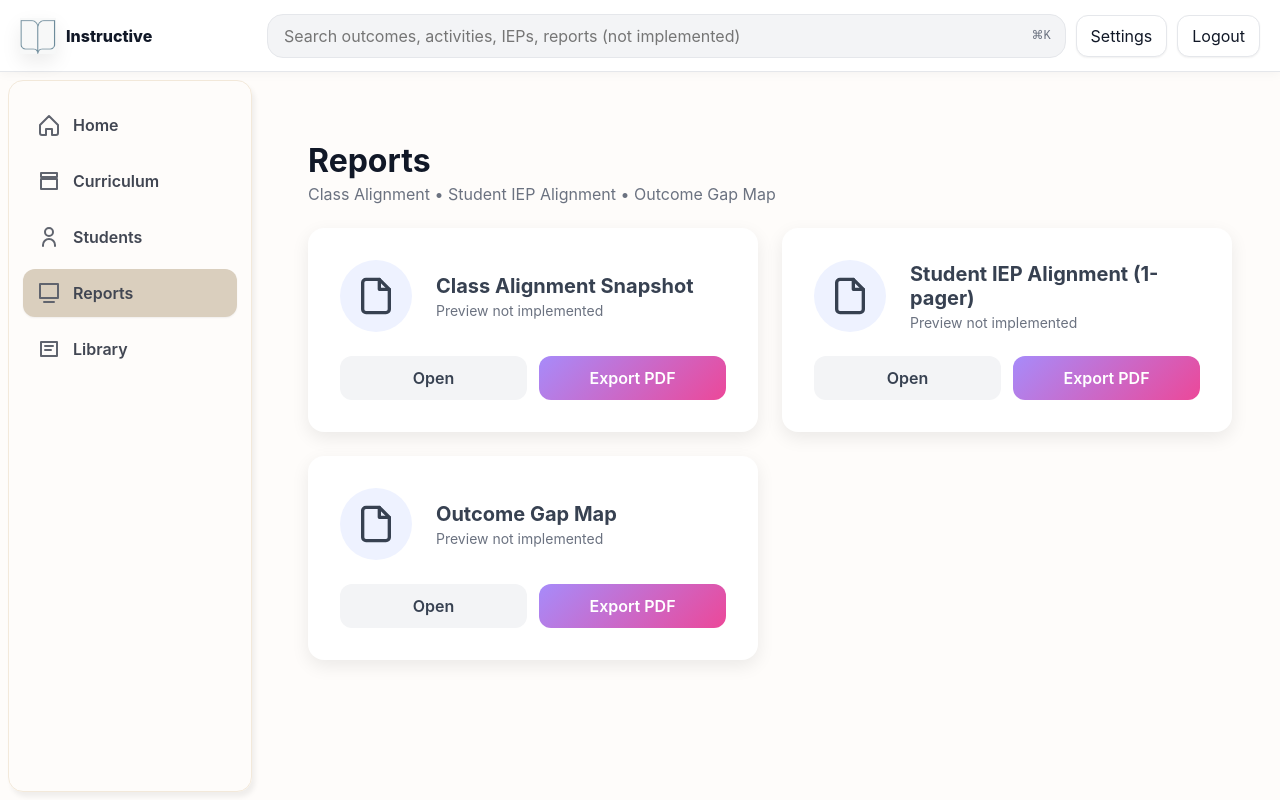
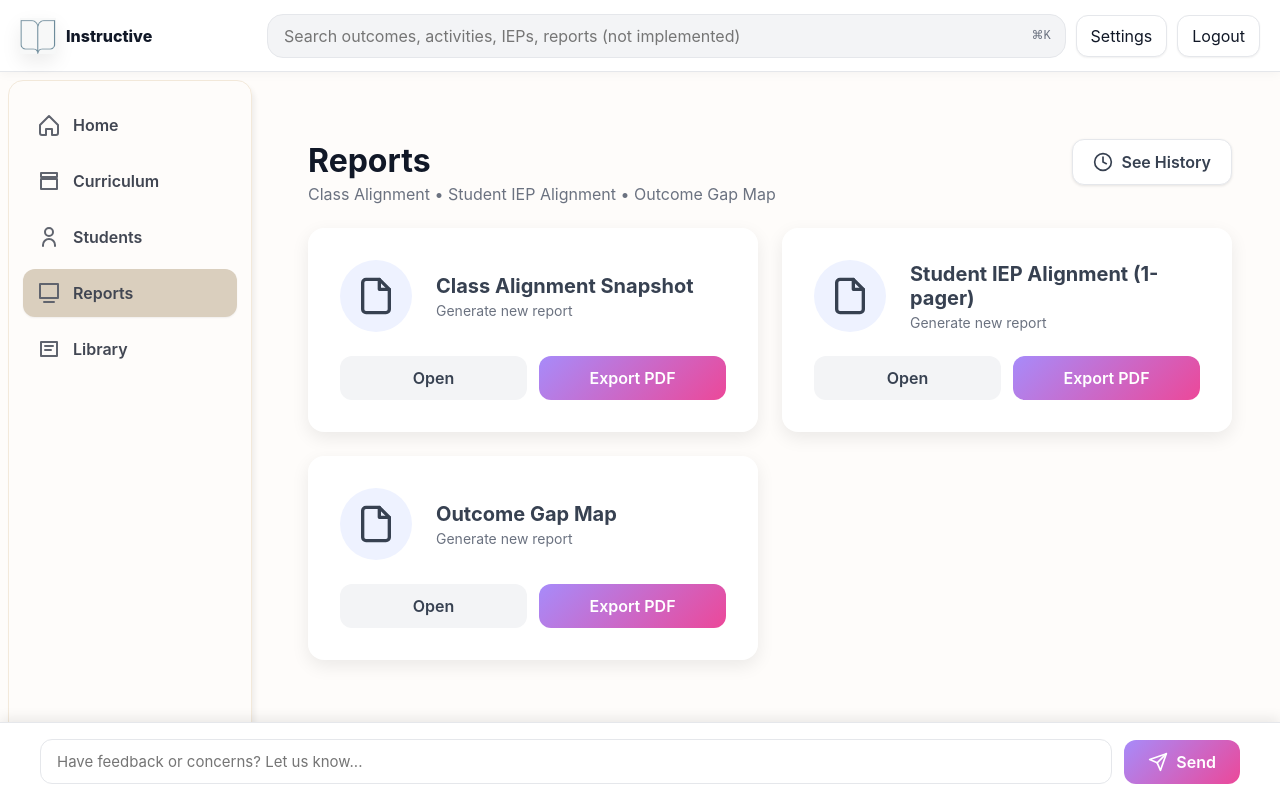
Before and after one commit to logie87/objectObject, a React (Vite) app in the folder frontend/: page /app/reports in a window 1280 px wide. Built offline with nearby package versions, Linux system fonts and the light colour scheme.

Commit message:
history button in reports added

```diff
--- a/frontend/src/pages/ReportsPage.tsx
+++ b/frontend/src/pages/ReportsPage.tsx
@@ -1,5 +1,6 @@
+import { useState } from 'react';
 
-// Color constants Open
+// Color constants
 const COLORS = {
   buttonGradientStart: "#a78bfa",
   buttonGradientEnd: "#ec4899",
@@ -27,6 +28,51 @@ const Icons = {
       <polyline points="14 2 14 8 20 8" />
     </svg>
   ),
+  History: () => (
+    <svg
+      width="20"
+      height="20"
+      viewBox="0 0 24 24"
+      fill="none"
+      stroke="currentColor"
+      strokeWidth="2"
+      strokeLinecap="round"
+      strokeLinejoin="round"
+    >
+      <circle cx="12" cy="12" r="10" />
+      <polyline points="12 6 12 12 16 14" />
+    </svg>
+  ),
+  Send: () => (
+    <svg
+      width="20"
+      height="20"
+      viewBox="0 0 24 24"
+      fill="none"
+      stroke="currentColor"
+      strokeWidth="2"
+      strokeLinecap="round"
+      strokeLinejoin="round"
+    >
+      <line x1="22" y1="2" x2="11" y2="13" />
+      <polygon points="22 2 15 22 11 13 2 9 22 2" />
+    </svg>
+  ),
+  Close: () => (
+    <svg
+      width="20"
+      height="20"
+      viewBox="0 0 24 24"
+      fill="none"
+      stroke="currentColor"
+      strokeWidth="2"
+      strokeLinecap="round"
+      strokeLinejoin="round"
+    >
+      <line x1="18" y1="6" x2="6" y2="18" />
+      <line x1="6" y1="6" x2="18" y2="18" />
+    </svg>
+  ),
 };
 
 const reports = [
@@ -35,16 +81,138 @@ const reports = [
   "Outcome Gap Map",
 ];
 
+const historyData = [
+  { date: "Nov 8, 2025 • 10:30 AM", report: "Class Alignment Snapshot", unit: "Unit 3: Fractions" },
+  { date: "Nov 7, 2025 • 2:15 PM", report: "Student IEP Alignment", unit: "Unit 2: Decimals" },
+  { date: "Nov 6, 2025 • 9:45 AM", report: "Outcome Gap Map", unit: "Unit 3: Fractions" },
+  { date: "Nov 5, 2025 • 3:20 PM", report: "Class Alignment Snapshot", unit: "Unit 1: Addition" },
+  { date: "Nov 4, 2025 • 11:00 AM", report: "Student IEP Alignment", unit: "Unit 3: Fractions" },
+];
+
 export default function ReportsPage() {
+  const [showHistory, setShowHistory] = useState(false);
+  const [feedback, setFeedback] = useState("");
+  const [showFeedbackSuccess, setShowFeedbackSuccess] = useState(false);
+
+  const handleSendFeedback = () => {
+    if (feedback.trim()) {
+      setShowFeedbackSuccess(true);
+      setFeedback("");
+      setTimeout(() => setShowFeedbackSuccess(false), 3000);
+    }
+  };
+
   return (
-    <div style={{ padding: 24 }}>
-      <div style={{ marginBottom: 24 }}>
-        <h1 style={{ fontSize: 32, marginBottom: 4 }}>Reports</h1>
-        <div style={{ color: COLORS.mutedText }}>
-          Class Alignment • Student IEP Alignment • Outcome Gap Map
+    <div style={{ padding: 24, paddingBottom: 120 }}>
+      <div style={{ marginBottom: 24, display: "flex", justifyContent: "space-between", alignItems: "center" }}>
+        <div>
+          <h1 style={{ fontSize: 32, marginBottom: 4 }}>Reports</h1>
+          <div style={{ color: COLORS.mutedText }}>
+            Class Alignment • Student IEP Alignment • Outcome Gap Map
+          </div>
         </div>
+        <button
+          onClick={() => setShowHistory(!showHistory)}
+          style={{
+            padding: "12px 20px",
+            borderRadius: 12,
+            border: "1px solid #e5e7eb",
+            fontWeight: 600,
+            cursor: "pointer",
+            color: COLORS.mainText,
+            backgroundColor: "white",
+            display: "flex",
+            alignItems: "center",
+            gap: 8,
+            boxShadow: "0 1px 3px rgba(0,0,0,0.1)",
+            transition: "all 0.2s",
+          }}
+          onMouseEnter={(e) => {
+            e.currentTarget.style.backgroundColor = "#f9fafb";
+          }}
+          onMouseLeave={(e) => {
+            e.currentTarget.style.backgroundColor = "white";
+          }}
+        >
+          <Icons.History />
+          See History
+        </button>
       </div>
 
+      {/* History Panel */}
+      {showHistory && (
+        <div
+          style={{
+            marginBottom: 24,
+            padding: 24,
+            borderRadius: 16,
+            backgroundColor: COLORS.cardBg,
+            boxShadow: COLORS.cardShadow,
+          }}
+        >
+          <div style={{ display: "flex", justifyContent: "space-between", alignItems: "center", marginBottom: 16 }}>
+            <h2 style={{ fontSize: 20, fontWeight: 700, color: COLORS.mainText }}>Report History</h2>
+            <button
+              onClick={() => setShowHistory(false)}
+              style={{
+                padding: 8,
+                borderRadius: 8,
+                border: "none",
+                cursor: "pointer",
+                backgroundColor: "transparent",
+                color: COLORS.mutedText,
+                display: "flex",
+                alignItems: "center",
+                justifyContent: "center",
+              }}
+            >
+              <Icons.Close />
+            </button>
+          </div>
+          <div style={{ display: "flex", flexDirection: "column", gap: 12 }}>
+            {historyData.map((item, i) => (
+              <div
+                key={i}
+                style={{
+                  padding: 16,
+                  borderRadius: 12,
+                  backgroundColor: "#f9fafb",
+                  border: "1px solid #e5e7eb",
+                  display: "grid",
+                  gridTemplateColumns: "1fr auto",
+                  gap: 16,
+                  alignItems: "center",
+                }}
+              >
+                <div>
+                  <div style={{ fontWeight: 600, color: COLORS.mainText, marginBottom: 4 }}>
+                    {item.report}
+                  </div>
+                  <div style={{ fontSize: 14, color: COLORS.mutedText }}>
+                    {item.unit} • {item.date}
+                  </div>
+                </div>
+                <button
+                  style={{
+                    padding: "8px 16px",
+                    borderRadius: 8,
+                    border: "none",
+                    fontWeight: 600,
+                    cursor: "pointer",
+                    color: "white",
+                    background: `linear-gradient(135deg, ${COLORS.buttonGradientStart}, ${COLORS.buttonGradientEnd})`,
+                    whiteSpace: "nowrap",
+                  }}
+                >
+                  View
+                </button>
+              </div>
+            ))}
+          </div>
+        </div>
+      )}
+
+      {/* Reports Grid */}
       <div
         style={{
           display: "grid",
@@ -65,7 +233,6 @@ export default function ReportsPage() {
               gap: 24,
             }}
           >
-            {/* Top: Icon + Name */}
             <div style={{ display: "flex", alignItems: "center", gap: 24 }}>
               <div
                 style={{
@@ -98,12 +265,11 @@ export default function ReportsPage() {
                     marginTop: 4,
                   }}
                 >
-                  Preview not implemented
+                  Generate new report
                 </div>
               </div>
             </div>
 
-            {/* Action Buttons */}
             <div style={{ display: "flex", gap: 12 }}>
               <button
                 style={{
@@ -118,12 +284,10 @@ export default function ReportsPage() {
                   transition: "all 0.3s",
                 }}
                 onMouseEnter={(e) => {
-                  (e.currentTarget as HTMLButtonElement).style.backgroundColor =
-                    "#e5e7eb";
+                  e.currentTarget.style.backgroundColor = "#e5e7eb";
                 }}
                 onMouseLeave={(e) => {
-                  (e.currentTarget as HTMLButtonElement).style.backgroundColor =
-                    "#f3f4f6";
+                  e.currentTarget.style.backgroundColor = "#f3f4f6";
                 }}
               >
                 Open
@@ -142,16 +306,12 @@ export default function ReportsPage() {
                   transition: "all 0.3s",
                 }}
                 onMouseEnter={(e) => {
-                  (e.currentTarget as HTMLButtonElement).style.transform =
-                    "translateY(-3px)";
-                  (e.currentTarget as HTMLButtonElement).style.boxShadow =
-                    "0 8px 16px rgba(168,85,247,0.4)";
+                  e.currentTarget.style.transform = "translateY(-3px)";
+                  e.currentTarget.style.boxShadow = "0 8px 16px rgba(168,85,247,0.4)";
                 }}
                 onMouseLeave={(e) => {
-                  (e.currentTarget as HTMLButtonElement).style.transform =
-                    "translateY(0)";
-                  (e.currentTarget as HTMLButtonElement).style.boxShadow =
-                    "none";
+                  e.currentTarget.style.transform = "translateY(0)";
+                  e.currentTarget.style.boxShadow = "none";
                 }}
               >
                 Export PDF
@@ -160,6 +320,89 @@ export default function ReportsPage() {
           </div>
         ))}
       </div>
+
+      {/* Fixed Feedback Chat Bar */}
+      <div
+        style={{
+          position: "fixed",
+          bottom: 0,
+          left: 0,
+          right: 0,
+          backgroundColor: "white",
+          borderTop: "1px solid #e5e7eb",
+          boxShadow: "0 -4px 12px rgba(0,0,0,0.08)",
+          padding: "16px 24px",
+          zIndex: 1000,
+        }}
+      >
+        <div style={{ maxWidth: 1200, margin: "0 auto", display: "flex", gap: 12, alignItems: "center" }}>
+          <input
+            type="text"
+            placeholder="Have feedback or concerns? Let us know..."
+            value={feedback}
+            onChange={(e) => setFeedback(e.target.value)}
+            onKeyPress={(e) => e.key === "Enter" && handleSendFeedback()}
+            style={{
+              flex: 1,
+              padding: "12px 16px",
+              borderRadius: 12,
+              border: "1px solid #e5e7eb",
+              fontSize: 15,
+              outline: "none",
+              transition: "border-color 0.2s",
+            }}
+            onFocus={(e) => {
+              e.currentTarget.style.borderColor = COLORS.buttonGradientStart;
+            }}
+            onBlur={(e) => {
+              e.currentTarget.style.borderColor = "#e5e7eb";
+            }}
+          />
+          <button
+            onClick={handleSendFeedback}
+            style={{
+              padding: "12px 24px",
+              borderRadius: 12,
+              border: "none",
+              fontWeight: 600,
+              cursor: "pointer",
+              color: "white",
+              background: `linear-gradient(135deg, ${COLORS.buttonGradientStart}, ${COLORS.buttonGradientEnd})`,
+              display: "flex",
+              alignItems: "center",
+              gap: 8,
+              transition: "all 0.2s",
+            }}
+            onMouseEnter={(e) => {
+              e.currentTarget.style.transform = "translateY(-2px)";
+              e.currentTarget.style.boxShadow = "0 4px 12px rgba(168,85,247,0.4)";
+            }}
+            onMouseLeave={(e) => {
+              e.currentTarget.style.transform = "translateY(0)";
+              e.currentTarget.style.boxShadow = "none";
+            }}
+          >
+            <Icons.Send />
+            Send
+          </button>
+        </div>
+        {showFeedbackSuccess && (
+          <div
+            style={{
+              maxWidth: 1200,
+              margin: "8px auto 0",
+              padding: "8px 16px",
+              borderRadius: 8,
+              backgroundColor: "#d1fae5",
+              color: "#065f46",
+              fontSize: 14,
+              fontWeight: 500,
+            }}
+          >
+            ✓ Feedback sent successfully!
+          </div>
+        )}
+      </div>
     </div>
   );
 }
```
